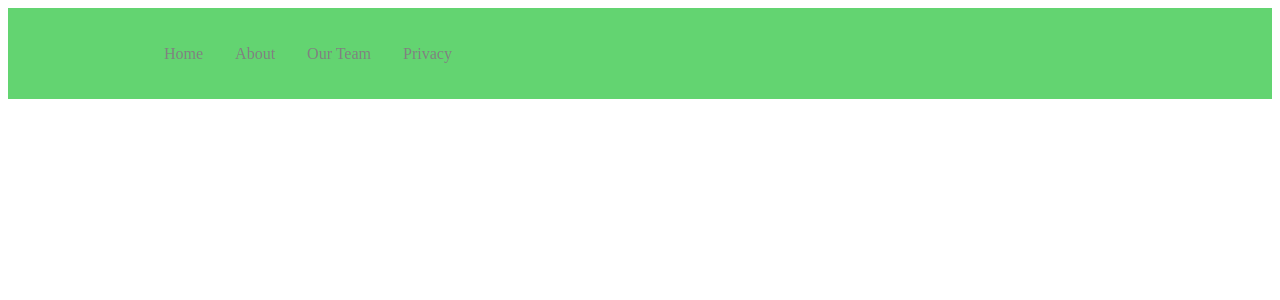
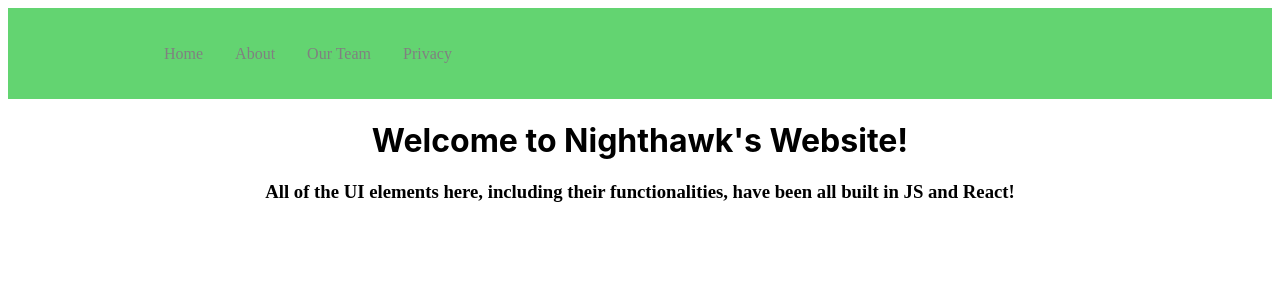
Before and after one commit to NighthawkTheProto/First-React-Webapp, a React (Create React App) app: page / in a window 1280 px wide. Shown: the top 300 px of the page. Built offline with nearby package versions, Linux system fonts and the light colour scheme.

Commit message:
Possibly fixed app startup not showing homepage

```diff
--- a/src/App.js
+++ b/src/App.js
@@ -13,7 +13,7 @@ export default function App() {
       <Router>
       <Navbar />
       <Routes>
-        <Route path='/home' exact element={<Home/>} />
+        <Route path='/' exact element={<Home/>} />
         <Route path='/home' element={<Home/>} />
         <Route path='/about' element={<About/>} />
         <Route path='/privacy' element={<Privacy/>} />
```
